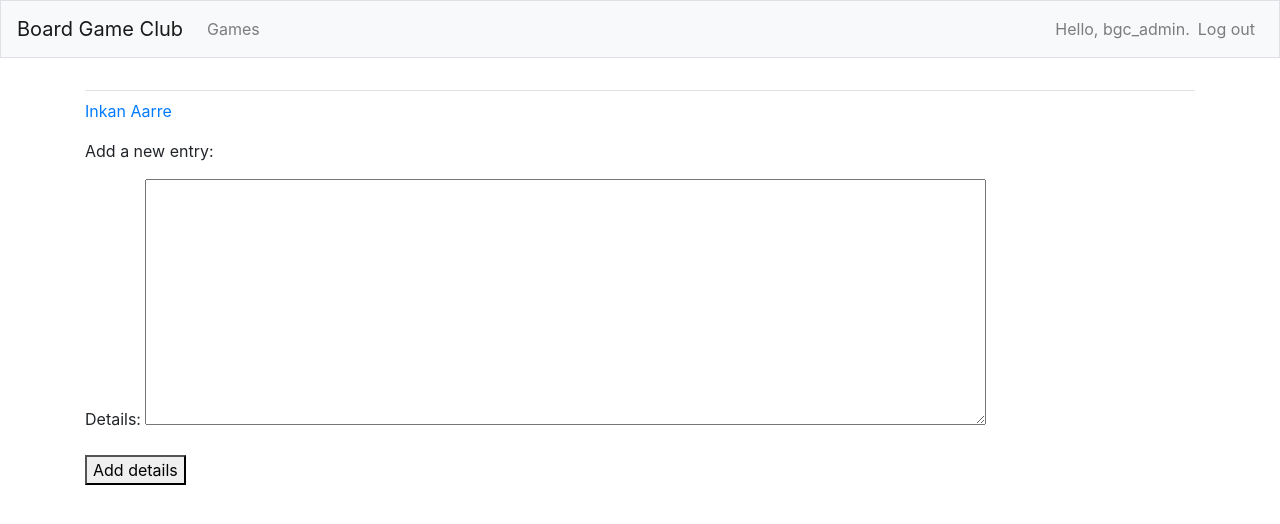
After one commit to sansalm/AppProg, a Django app: page /new_detail/1/ in a window 1280 px wide. The commit adds this page. Shown: the top 524 px of the page. Run offline with Django 3.2, Linux system fonts and the light colour scheme; a user stored in the database is signed in; data comes from the database, SQL or seed files in the repository; both versions use the stored data as it was after the commit; some libraries are stand-ins or nearby versions.

Commit message:
Added new and edit functions

```diff
--- /dev/null
+++ b/bgc_app/forms.py
@@ -0,0 +1,16 @@
+from django import forms
+
+from .models import Games, Details
+
+class GamesForm(forms.ModelForm):
+    class Meta:
+        model = Games
+        fields = ['text']
+        labels = {'text': ''}
+
+class DetailsForm(forms.ModelForm):
+    class Meta:
+        model = Details
+        fields = ['text']
+        labels = {'text': 'Details:'}
+        widgets = {'text': forms.Textarea(attrs={'cols': 80})}
--- a/bgc_app/models.py
+++ b/bgc_app/models.py
@@ -3,7 +3,7 @@ from django.contrib.auth.models import User
 
 class Games(models.Model):
 
-    owner = models.ForeignKey(User, on_delete=models.CASCADE)
+    owner = models.ForeignKey(User, on_delete=models.CASCADE, default=1)
     text = models.TextField()
     date_added = models.DateTimeField(auto_now_add=True)
 
@@ -14,7 +14,7 @@ class Games(models.Model):
 class Details(models.Model):
     game = models.ForeignKey(Games, on_delete=models.CASCADE)
     text = models.TextField()
-    stars = models.IntegerField()
+    stars = models.IntegerField(default = 1)
     date_added = models.DateTimeField(auto_now_add=True)
 
     def __str__(self):
--- a/bgc_app/templates/bgc_app/games.html
+++ b/bgc_app/templates/bgc_app/games.html
@@ -24,5 +24,8 @@
     {% empty %}
     <p>There are no games for this game yet.</p>
     {% endfor %}
-
+</ul>
+<h3>
+<a href="{% url 'bgc_app:new_game' %}">Add a new game</a>
+</h3>
     {% endblock content %}
--- /dev/null
+++ b/bgc_app/templates/bgc_app/new_detail.html
@@ -0,0 +1,14 @@
+{% extends "bgc_app/base.html" %}
+
+{% block content %}
+
+  <p><a href="{% url 'bgc_app:details' game.id %}">{{ game }}</a></p>
+
+  <p>Add a new entry:</p>
+  <form action="{% url 'bgc_app:new_detail' game.id %}" method='post'>
+    {% csrf_token %}
+    {{ form.as_p }}
+    <button name='submit'>Add details</button>
+  </form>
+
+{% endblock content %}
--- a/bgc_app/urls.py
+++ b/bgc_app/urls.py
@@ -9,4 +9,10 @@ urlpatterns = [
     path('games/', views.games, name='games'),
     # Details of a game
     path('details/<int:game_id>/', views.details, name='details'),
+    # Page for adding a board game
+    path('new_game/', views.new_game, name='new_game'),
+    # Page for adding new details
+    path('new_detail/<int:game_id>/', views.new_detail, name='new_detail'),
+    # Page for editing details
+    path('edit_detail/<int:game_id>/', views.edit_detail, name='edit_detail'),
 ]
--- a/bgc_app/views.py
+++ b/bgc_app/views.py
@@ -1,7 +1,8 @@
-from django.shortcuts import render
+from django.shortcuts import render, redirect
 from django.contrib.auth.decorators import login_required
 
-from .models import Games
+from .models import Games, Details
+from .forms import GamesForm, DetailsForm
 
 def index(request):
     """The home page for Board Game Club."""
@@ -21,3 +22,57 @@ def details(request, game_id):
     details = game.details_set.order_by('-date_added')
     context = {'game': game, 'details': details}
     return render(request, 'bgc_app/details.html', context)
+
+@login_required
+def new_game(request):
+    """Add a new game."""
+    if request.method != 'POST':
+        # No data submitted; create a blank form.
+        form = GamesForm()
+    else:
+        # POST data submitted; process data.
+        form = GamesForm(data=request.POST)
+        if form.is_valid():
+            form.save()
+            return redirect('bgc_app:games')
+    # Display a blank or invalid form.
+    context = {'form': form}
+    return render(request, 'bgc_app/new_game.html', context)
+
+@login_required
+def new_detail(request, game_id):
+    """Add a new game."""
+    game = Games.objects.get(id=game_id)
+    if request.method != 'POST':
+        # No data submitted; create a blank form.
+        form = DetailsForm()
+    else:
+        # POST data submitted; process data.
+        form = DetailsForm(data=request.POST)
+        if form.is_valid():
+            new_detail = form.save(commit=False)
+            new_detail.game = game
+            form.save()
+            return redirect('bgc_app:details', game_id=game_id)
+    # Display a blank or invalid form.
+    context = {'game' : game, 'form': form}
+    return render(request, 'bgc_app/new_detail.html', context)
+
+@login_required
+def edit_detail(request, detail_id):
+    """Edit existing details"""
+    detail = Details.objects.get(id=detail_id)
+    game = detail.game
+
+    if request.method != 'POST':
+        # Initial request; pre-fill form with the current details.
+        form = DetailsForm(instance=detail)
+    else:
+        # POST data submitted; process data.
+        form = DetailsForm(instance=detail, data=request.POST)
+        if form.is_valid():
+            form.save()
+            return redirect('bgc_app:detail', game_id=game.id)
+
+    context = {'detail' : detail, 'game' : game, 'form': form}
+    return render(request, 'bgc_app/edit_detail.html', context)
```
Also changed, not shown: bgc_app/templates/bgc_app/details.html (+6 -3 lines), bgc_app/templates/bgc_app/edit_detail.html (added, +15 -0 lines), bgc_app/templates/bgc_app/new_game.html (added, +12 -0 lines), db.sqlite3.
